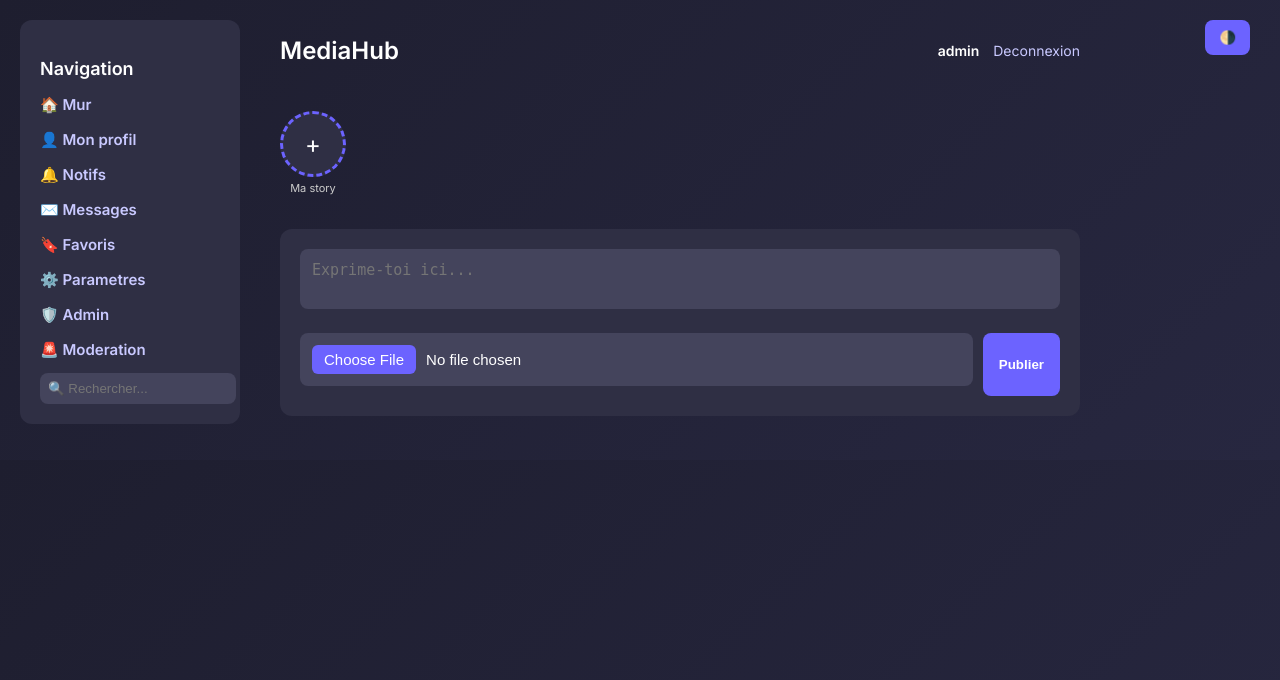
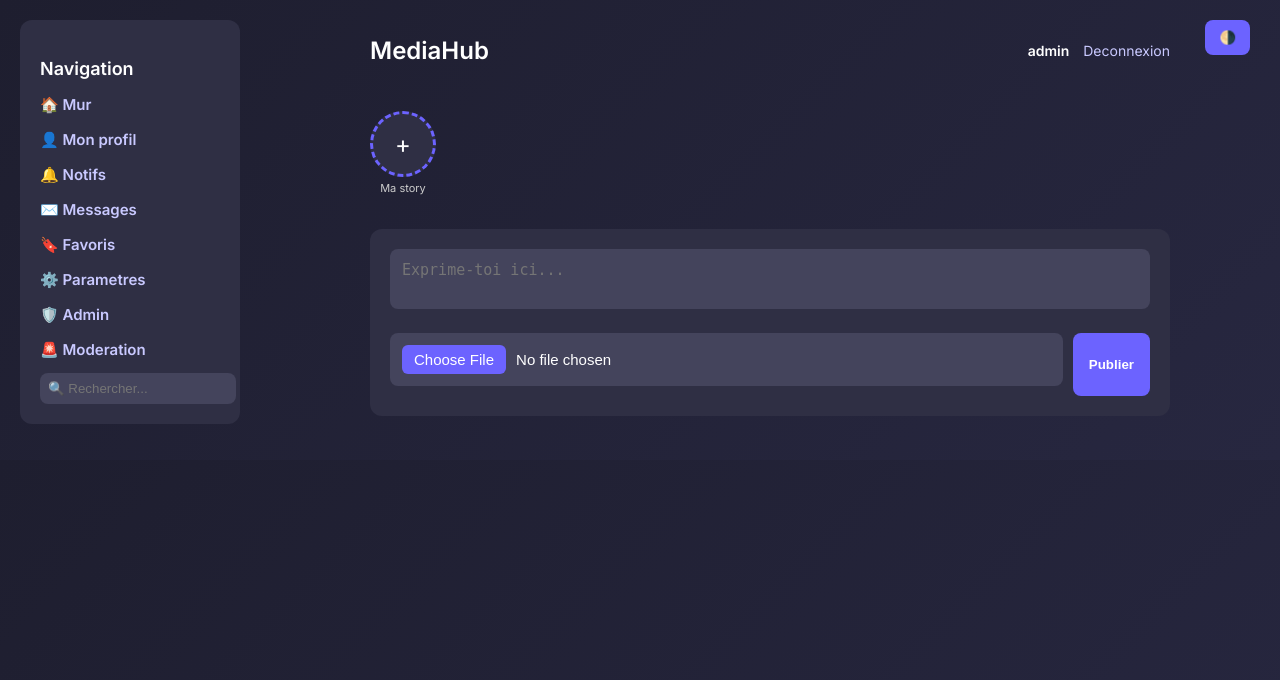
Before and after one commit to Titis212142/mediahub, a Flask app: page / in a window 1280 px wide. Shown: the top 680 px of the page. Run offline with Flask 3, Linux system fonts and the light colour scheme; a user stored in the database is signed in.

Commit message:
Center feed only, sidebar stays left
Co-authored-by: Cursor <cursoragent@cursor.com>

```diff
--- a/templates/index.html
+++ b/templates/index.html
@@ -13,7 +13,7 @@
     .sidebar a { display: block; margin-top: 16px; text-decoration: none; color: #c9c9ff; font-weight: bold; font-size: 15px; }
     .sidebar a:hover { color: white; }
     .sidebar .badge { background: #e74c3c; color: white; font-size: 11px; padding: 1px 6px; border-radius: 8px; margin-left: 4px; }
-    .feed { flex: 1; max-width: 800px; }
+    .feed { flex: 1; max-width: 800px; margin: 0 auto; }
     .top-bar { display: flex; justify-content: space-between; align-items: center; margin-bottom: 20px; }
     .top-bar h1 { font-size: 24px; }
     .logout { font-size: 14px; }
```
